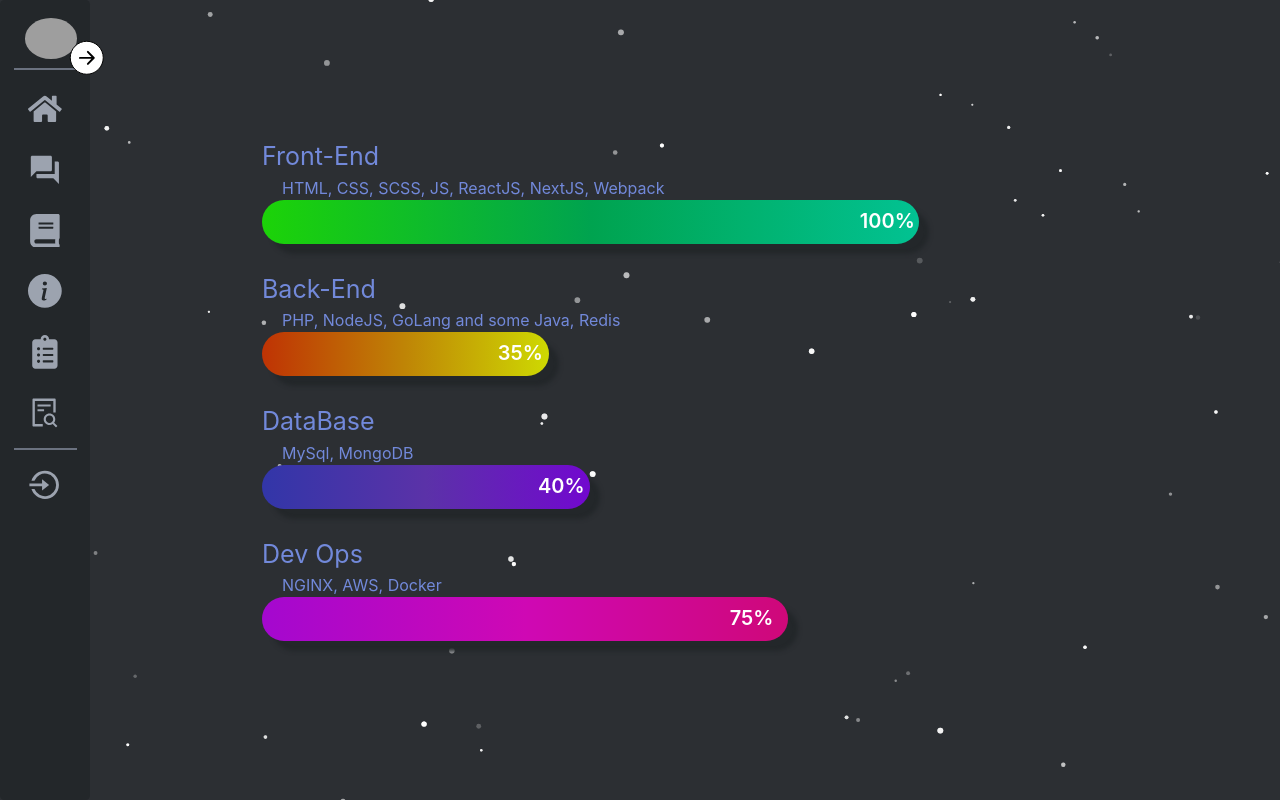
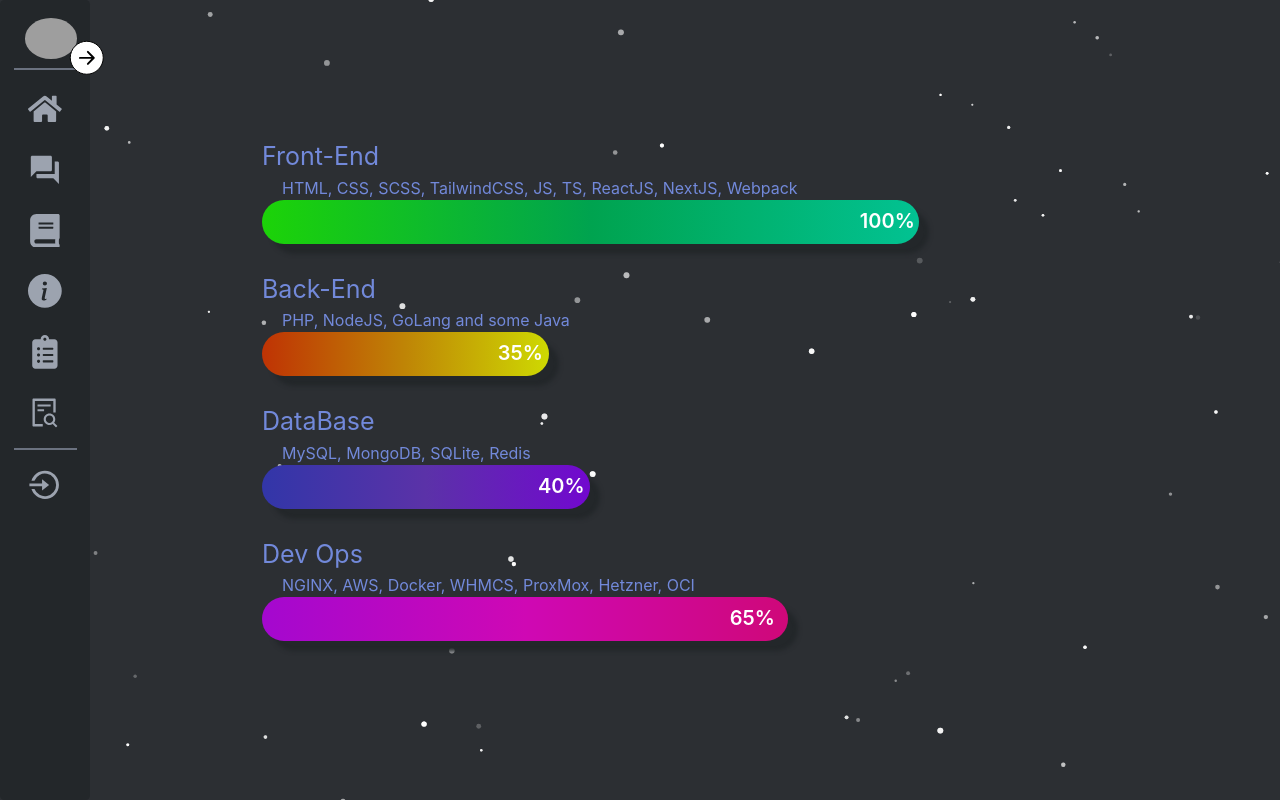
Before and after one commit to PanOkurka/My-WebSite, a Next.js app: page /info in a window 1280 px wide. Built offline with nearby package versions, Linux system fonts and the light colour scheme; no server answers; grey boxes are pictures that could not be loaded.

Commit message:
feat: add more langs

```diff
--- a/pages/info.js
+++ b/pages/info.js
@@ -11,20 +11,20 @@
                 <div className="langs-container">
                     <div className="langs-container-3">
                         <motion.p className="skilstext" exit={{x: 150, opacity: 0, transition: {duration: 0.6, delay: 0.5}}} initial={{x: -150, opacity: 0}} animate={{x: 0, opacity: 1, transition: {duration: 0.6, delay: .1}}}>Front-End</motion.p>
-                        <motion.p className="skilstext-small" exit={{x: -150, opacity: 0, transition: {duration: 0.6, delay: 0.5}}} initial={{x: 150, opacity: 0}} animate={{x: 0, opacity: 1, transition: {duration: 0.6, delay: .1}}}>HTML, CSS, SCSS, JS, ReactJS, NextJS, Webpack</motion.p>
+                        <motion.p className="skilstext-small" exit={{x: -150, opacity: 0, transition: {duration: 0.6, delay: 0.5}}} initial={{x: 150, opacity: 0}} animate={{x: 0, opacity: 1, transition: {duration: 0.6, delay: .1}}}>HTML, CSS, SCSS, TailwindCSS, JS, TS, ReactJS, NextJS, Webpack</motion.p>
                         <motion.div className="w3-container w3-blue w3-round-xlarge FRONTEND" exit={{y: 150, opacity: 0, transition: {duration: 0.6, delay: 0.5}}} initial={{y: 150, opacity: 0}} animate={{y: 0, opacity: 1, transition: {duration: 0.6, delay: .1}}} ><span className="skills-number1">100%</span></motion.div>
                         <br />
                         <motion.p className="skilstext" exit={{x: 150, opacity: 0, transition: {duration: 0.6, delay: 0.4}}} initial={{x: -150, opacity: 0}} animate={{x: 0, opacity: 1, transition: {duration: 0.6, delay: .25}}}>Back-End</motion.p>
-                        <motion.p className="skilstext-small" exit={{x: -150, opacity: 0, transition: {duration: 0.6, delay: 0.4}}} initial={{x: 150, opacity: 0}} animate={{x: 0, opacity: 1, transition: {duration: 0.6, delay: .25}}}>PHP, NodeJS, GoLang and some Java, Redis </motion.p>
+                        <motion.p className="skilstext-small" exit={{x: -150, opacity: 0, transition: {duration: 0.6, delay: 0.4}}} initial={{x: 150, opacity: 0}} animate={{x: 0, opacity: 1, transition: {duration: 0.6, delay: .25}}}>PHP, NodeJS, GoLang and some Java </motion.p>
                         <motion.div className="w3-container w3-blue w3-round-xlarge BACKEND" exit={{y: 150, opacity: 0, transition: {duration: 0.6, delay: 0.4}}} initial={{y: 150, opacity: 0}} animate={{y: 0, opacity: 1, transition: {duration: 0.6, delay: .25}}} ><span className="skills-number2">35%</span></motion.div>
                         <br />
                         <motion.p className="skilstext" exit={{x: 150, opacity: 0, transition: {duration: 0.6, delay: 0.2}}} initial={{x: -150, opacity: 0}} animate={{x: 0, opacity: 1, transition: {duration: 0.6, delay: .37}}}>DataBase</motion.p>
-                        <motion.p className="skilstext-small" exit={{x: -150, opacity: 0, transition: {duration: 0.6, delay: 0.2}}} initial={{x: 150, opacity: 0}} animate={{x: 0, opacity: 1, transition: {duration: 0.6, delay: .37}}}>MySql, MongoDB </motion.p>
+                        <motion.p className="skilstext-small" exit={{x: -150, opacity: 0, transition: {duration: 0.6, delay: 0.2}}} initial={{x: 150, opacity: 0}} animate={{x: 0, opacity: 1, transition: {duration: 0.6, delay: .37}}}>MySQL, MongoDB, SQLite, Redis </motion.p>
                         <motion.div className="w3-container w3-blue w3-round-xlarge DATABASE" exit={{y: 150, opacity: 0, transition: {duration: 0.6, delay: 0.2}}} initial={{y: 150, opacity: 0}} animate={{y: 0, opacity: 1, transition: {duration: 0.6, delay: .37}}}><span className="skills-number5">40%</span></motion.div>
                         <br />
                         <motion.p className="skilstext" exit={{x: 150, opacity: 0, transition: {duration: 0.6}}} initial={{x: -150, opacity: 0}} animate={{x: 0, opacity: 1, transition: {duration: 0.6, delay: .44}}}>Dev Ops</motion.p>
-                        <motion.p className="skilstext-small" exit={{x: -150, opacity: 0, transition: {duration: 0.6}}} initial={{x: 150, opacity: 0}} animate={{x: 0, opacity: 1, transition: {duration: 0.6, delay: .44}}}>NGINX, AWS, Docker</motion.p>
-                        <motion.div className="w3-container w3-blue w3-round-xlarge DEVOPS" exit={{y: 150, opacity: 0, transition: {duration: 0.6}}} initial={{y: 150, opacity: 0}} animate={{y: 0, opacity: 1, transition: {duration: 0.6, delay: .44}}}><span className="skills-number6">75%</span></motion.div>
+                        <motion.p className="skilstext-small" exit={{x: -150, opacity: 0, transition: {duration: 0.6}}} initial={{x: 150, opacity: 0}} animate={{x: 0, opacity: 1, transition: {duration: 0.6, delay: .44}}}>NGINX, AWS, Docker, WHMCS, ProxMox, Hetzner, OCI</motion.p>
+                        <motion.div className="w3-container w3-blue w3-round-xlarge DEVOPS" exit={{y: 150, opacity: 0, transition: {duration: 0.6}}} initial={{y: 150, opacity: 0}} animate={{y: 0, opacity: 1, transition: {duration: 0.6, delay: .44}}}><span className="skills-number6">65%</span></motion.div>
                     </div>
                 </div>
             </div>
```
